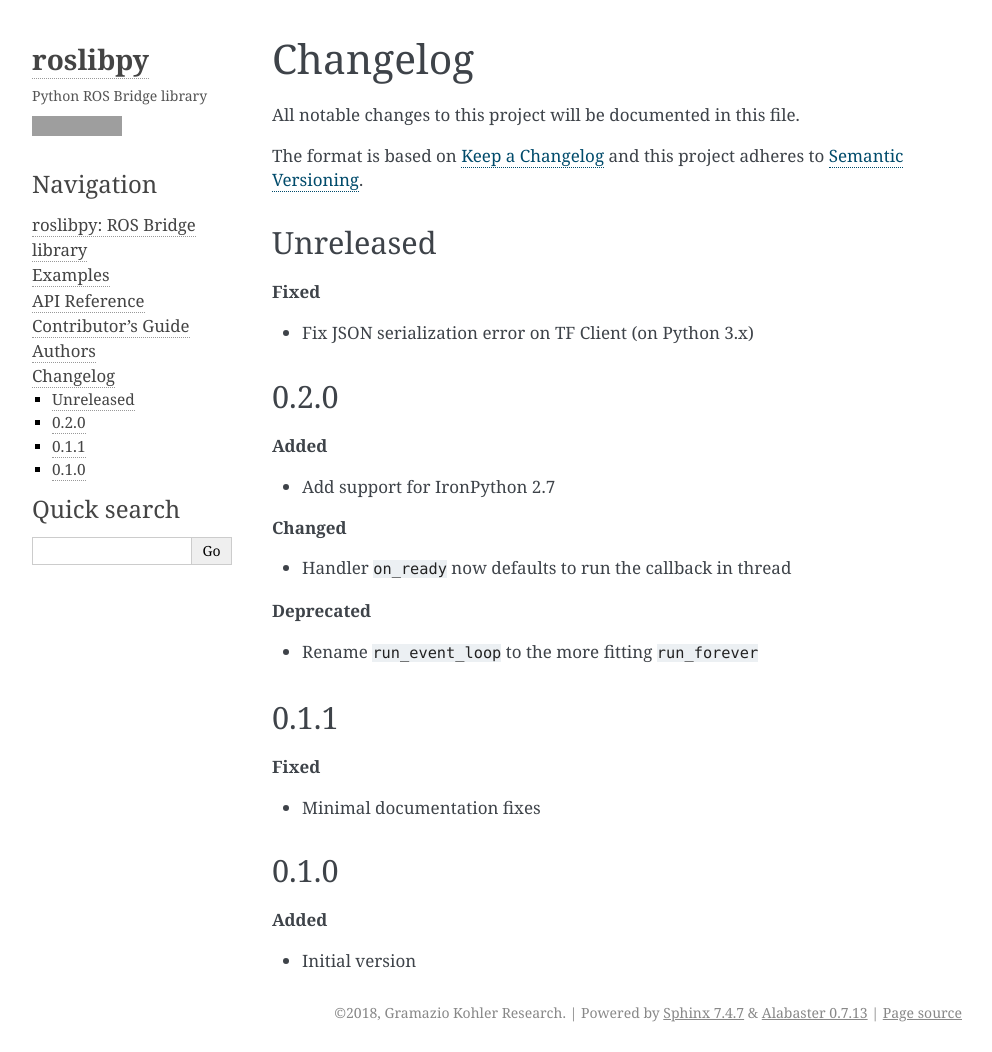
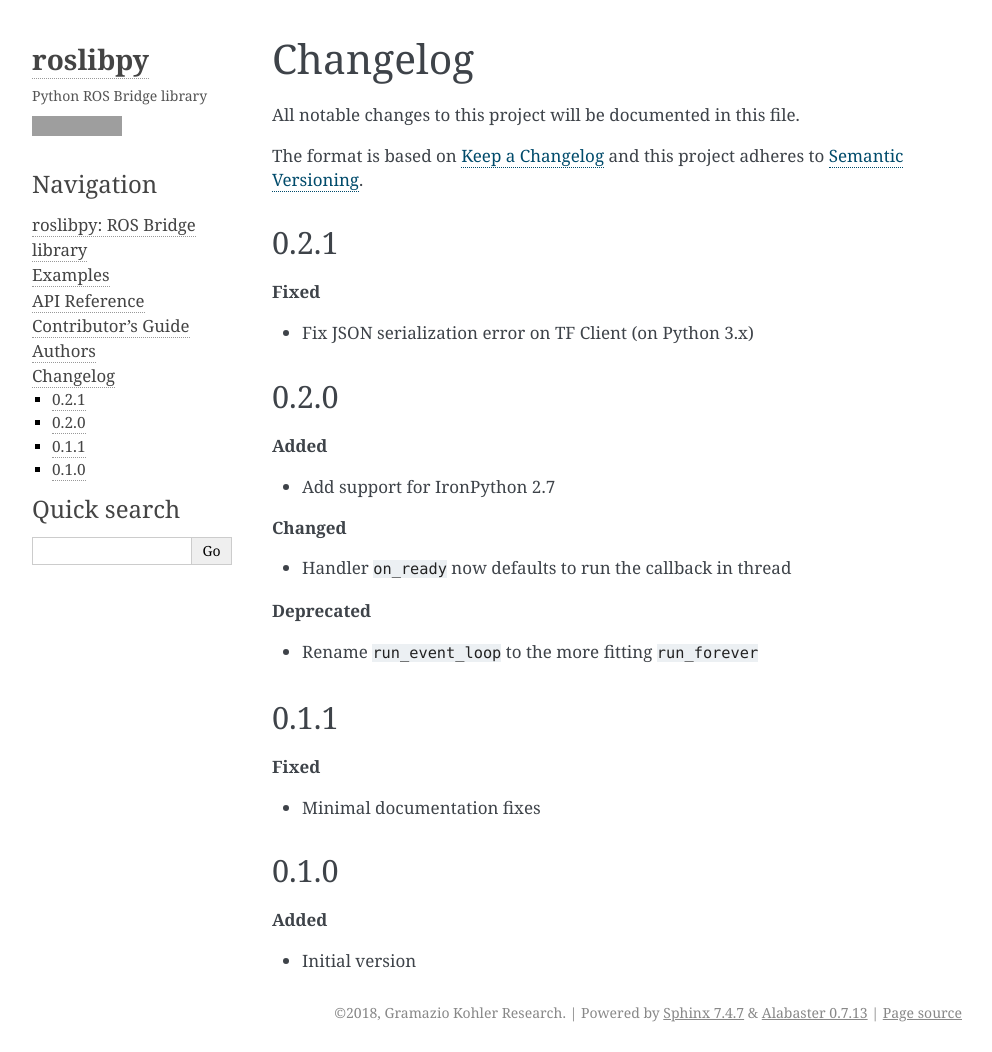
Before and after one commit to gramaziokohler/roslibpy, a Sphinx documentation site: the page built from docs/changelog.rst, in a window 1280 px wide and 1052 px high. Shown: the whole window, without its empty margins (148-1140 px from the left). Built offline with Sphinx 7.4.7, drawn with Linux system fonts in a browser that asks for light colours; grey boxes are pictures that could not be loaded.

Commit message:
Bump version to 0.2.1

```diff
--- a/CHANGELOG.rst
+++ b/CHANGELOG.rst
@@ -7,7 +7,7 @@ All notable changes to this project will be documented in this file.
 The format is based on `Keep a Changelog <http://keepachangelog.com/en/1.0.0/>`_
 and this project adheres to `Semantic Versioning <http://semver.org/spec/v2.0.0.html>`_.
 
-Unreleased
+0.2.1
 ----------
 
 **Fixed**
--- a/docs/conf.py
+++ b/docs/conf.py
@@ -25,7 +25,7 @@ project = 'roslibpy'
 year = '2018'
 author = 'Gramazio Kohler Research'
 copyright = '{0}, {1}'.format(year, author)
-version = release = '0.2.0'
+version = release = '0.2.1'
 
 pygments_style = 'trac'  # Perhaps change to sphinx
 templates_path = ['.']
--- a/src/roslibpy/__version__.py
+++ b/src/roslibpy/__version__.py
@@ -4,7 +4,7 @@
 __title__ = 'roslibpy'
 __description__ = 'Python ROS Bridge library.'
 __url__ = 'https://github.com/gramaziokohler/roslibpy'
-__version__ = '0.2.0'
+__version__ = '0.2.1'
 __author__ = 'Gramazio Kohler Research'
 __author_email__ = 'gramaziokohler@arch.ethz.ch'
 __license__ = 'MIT license'
```
Also changed, not shown: .bumpversion.cfg.
